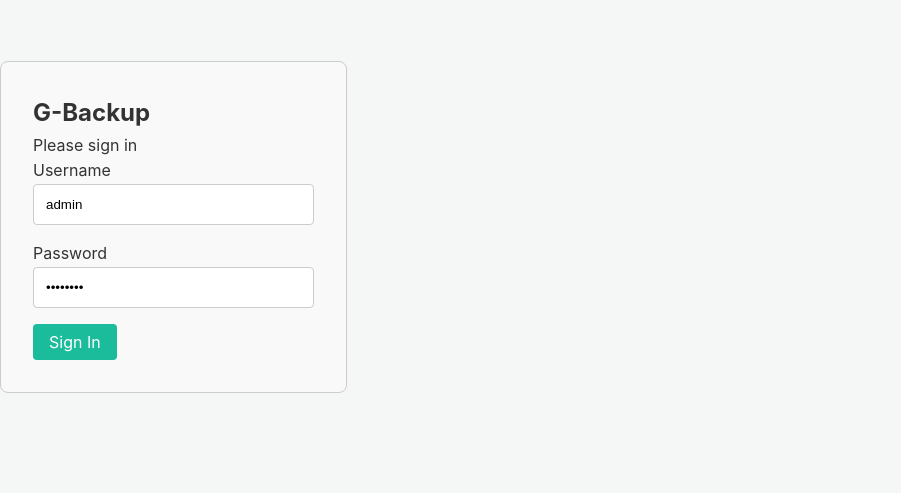
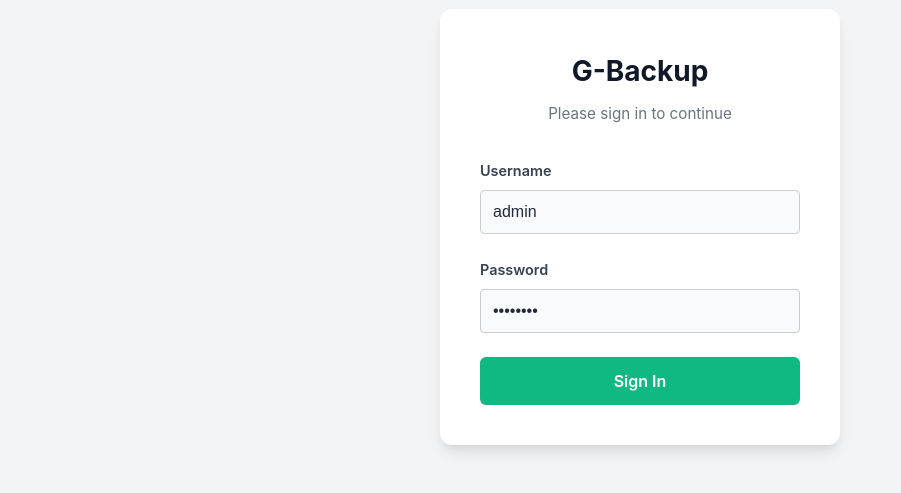
Before and after one commit to YehezkielRumapea/G-Backup, a Vue app in the folder Frontend/: page /login in a window 1280 px wide. Shown: the part 173-666 px from the top of the page, without its empty margins (0-901 px from the left). Built offline with nearby package versions, Linux system fonts and the light colour scheme.

Commit message:
Update Login.vue

```diff
--- a/Frontend/src/views/Login.vue
+++ b/Frontend/src/views/Login.vue
@@ -1,75 +1,74 @@
 <template>
   <div class="login-container">
-    <form @submit.prevent="handleLogin">
-      <h2>G-Backup</h2>
-      <p>Please sign in</p>
+    <form @submit.prevent="handleLogin" class="login-card">
+      <div class="form-header">
+        <h2>G-Backup</h2>
+        <p>Please sign in to continue</p>
+      </div>
 
-      <div>
+      <div class="form-group">
         <label for="username">Username</label>
         <input
           type="text"
           id="username"
           v-model="username"
+          placeholder="Enter your username"
           required
         />
       </div>
 
-      <div>
+      <div class="form-group">
         <label for="password">Password</label>
         <input
           type="password"
           id="password"
           v-model="password"
+          placeholder="Enter your password"
           required
         />
       </div>
 
-      <button type="submit" :disabled="isLoading">
-        {{ isLoading ? 'Loading...' : 'Sign In' }}
+      <button type="submit" :disabled="isLoading" class="submit-btn">
+        <span v-if="isLoading">Loading...</span>
+        <span v-else>Sign In</span>
       </button>
 
-      <p v-if="errorMessage" class="error">{{ errorMessage }}</p>
+      <div v-if="errorMessage" class="error-alert">
+        {{ errorMessage }}
+      </div>
     </form>
   </div>
 </template>
 
 <script setup>
 import { ref } from 'vue'
-import { useAuthStore } from '@/stores/authStore' // Import Pinia Store
+import { useAuthStore } from '@/stores/authStore'
 import { useRouter } from 'vue-router'
-import authService from '@/services/authService' // Import service API
+import authService from '@/services/authService'
 
-// State lokal untuk form
-const username = ref('admin') // Default (opsional)
-const password = ref('admin123') // Default (opsional)
+// State
+const username = ref('admin')
+const password = ref('admin123')
 const errorMessage = ref(null)
 const isLoading = ref(false)
 
 const authStore = useAuthStore()
 const router = useRouter()
 
-// Fungsi yang dipanggil saat form di-submit
 async function handleLogin() {
   errorMessage.value = null
   isLoading.value = true
 
   try {
-    // 1. Panggil authService (yang memanggil Axios)
     const response = await authService.login(username.value, password.value)
 
-    // 2. Jika sukses, ambil token dari respons
     const token = response.data.token
     if (token) {
-      // 3. Simpan token ke Pinia Store
       authStore.setToken(token)
-
-      // 4. Arahkan user ke halaman dashboard
-      // (Router akan otomatis mengarahkan ke /remotes karena itu default child)
       router.push('/')
     }
   } catch (error) {
-    // Tampilkan error jika backend Golang menolak login (401)
-    errorMessage.value = 'Login failed. Please check username or password.'
+    errorMessage.value = 'Login failed. Please check your credentials.'
   } finally {
     isLoading.value = false
   }
@@ -77,26 +76,111 @@ async function handleLogin() {
 </script>
 
 <style scoped>
-/* Tambahkan sedikit styling untuk form login */
+/* 1. Layout Utama (Agar di tengah) */
 .login-container {
   display: flex;
   justify-content: center;
   align-items: center;
-  height: 100vh;
+  min-height: 100vh; /* Tinggi minimal setinggi layar browser */
+  width: 100%;
+  background-color: #f3f4f6; /* Warna background abu-abu muda modern */
+  padding: 20px; /* Padding agar tidak nempel tepi di layar HP */
+  box-sizing: border-box;
 }
-form {
-  padding: 2rem;
-  border: 1px solid #ccc;
-  border-radius: 8px;
-  background: #f9f9f9;
+
+/* 2. Kartu Login (Kotak Putih) */
+.login-card {
+  width: 100%;
+  max-width: 400px; /* Lebar maksimal agar rapi */
+  background: #ffffff;
+  padding: 2.5rem;
+  border-radius: 12px;
+  box-shadow: 0 10px 15px -3px rgba(0, 0, 0, 0.1), 0 4px 6px -2px rgba(0, 0, 0, 0.05);
 }
-div {
-  margin-bottom: 1rem;
+
+/* 3. Header Teks */
+.form-header {
+  text-align: center;
+  margin-bottom: 2rem;
 }
-.error {
-  color: red;
+
+.form-header h2 {
+  margin: 0 0 0.5rem 0;
+  color: #111827;
+  font-size: 1.75rem;
+  font-weight: 700;
 }
-button:disabled {
-  background-color: #ccc;
+
+.form-header p {
+  margin: 0;
+  color: #6b7280;
+  font-size: 0.95rem;
+}
+
+/* 4. Input Fields */
+.form-group {
+  margin-bottom: 1.5rem;
+}
+
+label {
+  display: block;
+  margin-bottom: 0.5rem;
+  font-weight: 600;
+  color: #374151;
+  font-size: 0.9rem;
+}
+
+input {
+  width: 100%;
+  padding: 0.75rem 1rem;
+  border: 1px solid #d1d5db;
+  border-radius: 6px;
+  font-size: 1rem;
+  color: #1f2937;
+  background-color: #f9fafb;
+  transition: all 0.2s;
+  box-sizing: border-box; /* Penting agar padding tidak merusak layout */
+}
+
+input:focus {
+  outline: none;
+  border-color: #10b981; /* Warna Hijau saat aktif */
+  background-color: #ffffff;
+  box-shadow: 0 0 0 3px rgba(16, 185, 129, 0.1);
+}
+
+/* 5. Tombol Submit */
+.submit-btn {
+  width: 100%;
+  padding: 0.875rem;
+  background-color: #10b981; /* Warna G-Backup */
+  color: white;
+  border: none;
+  border-radius: 6px;
+  font-size: 1rem;
+  font-weight: 600;
+  cursor: pointer;
+  transition: background-color 0.2s;
+}
+
+.submit-btn:hover {
+  background-color: #059669;
+}
+
+.submit-btn:disabled {
+  background-color: #9ca3af;
+  cursor: not-allowed;
+}
+
+/* 6. Pesan Error */
+.error-alert {
+  margin-top: 1.5rem;
+  padding: 0.75rem;
+  background-color: #fef2f2;
+  border: 1px solid #fecaca;
+  color: #991b1b;
+  border-radius: 6px;
+  text-align: center;
+  font-size: 0.9rem;
 }
 </style>
```
